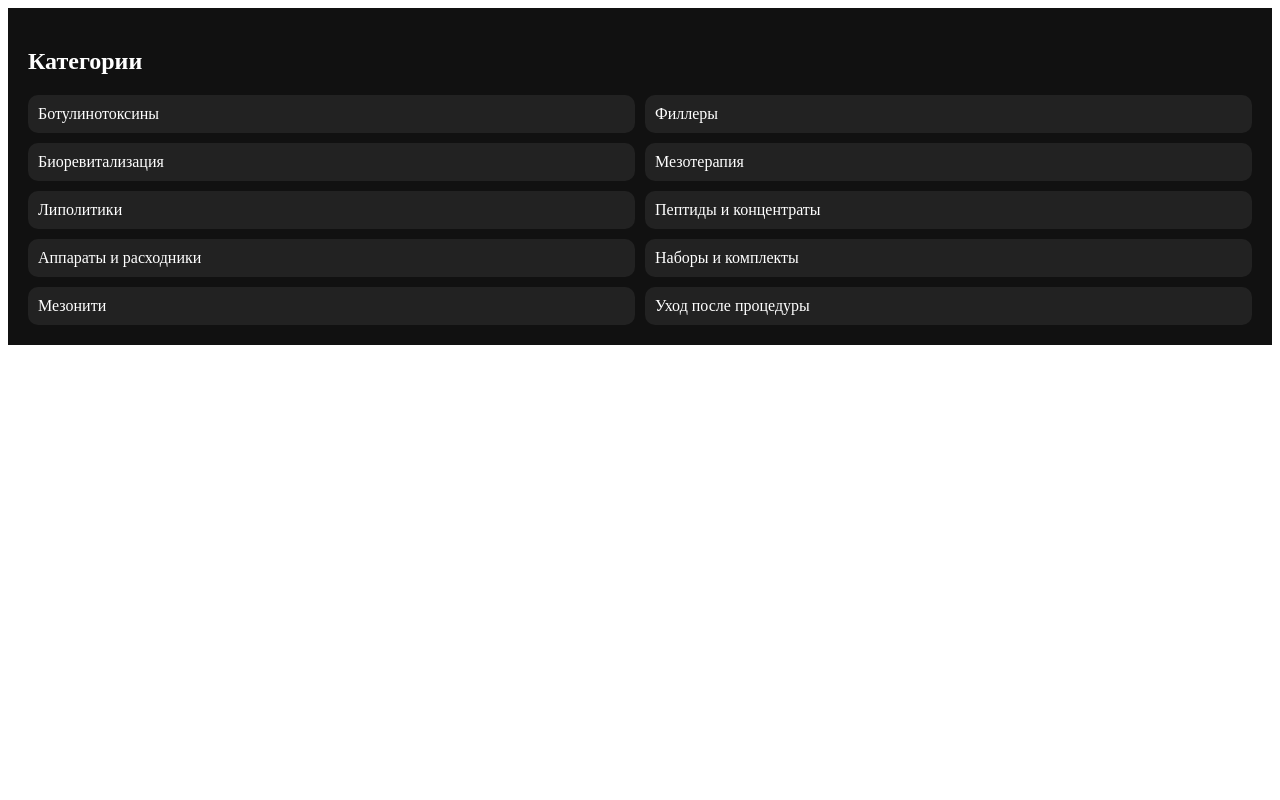
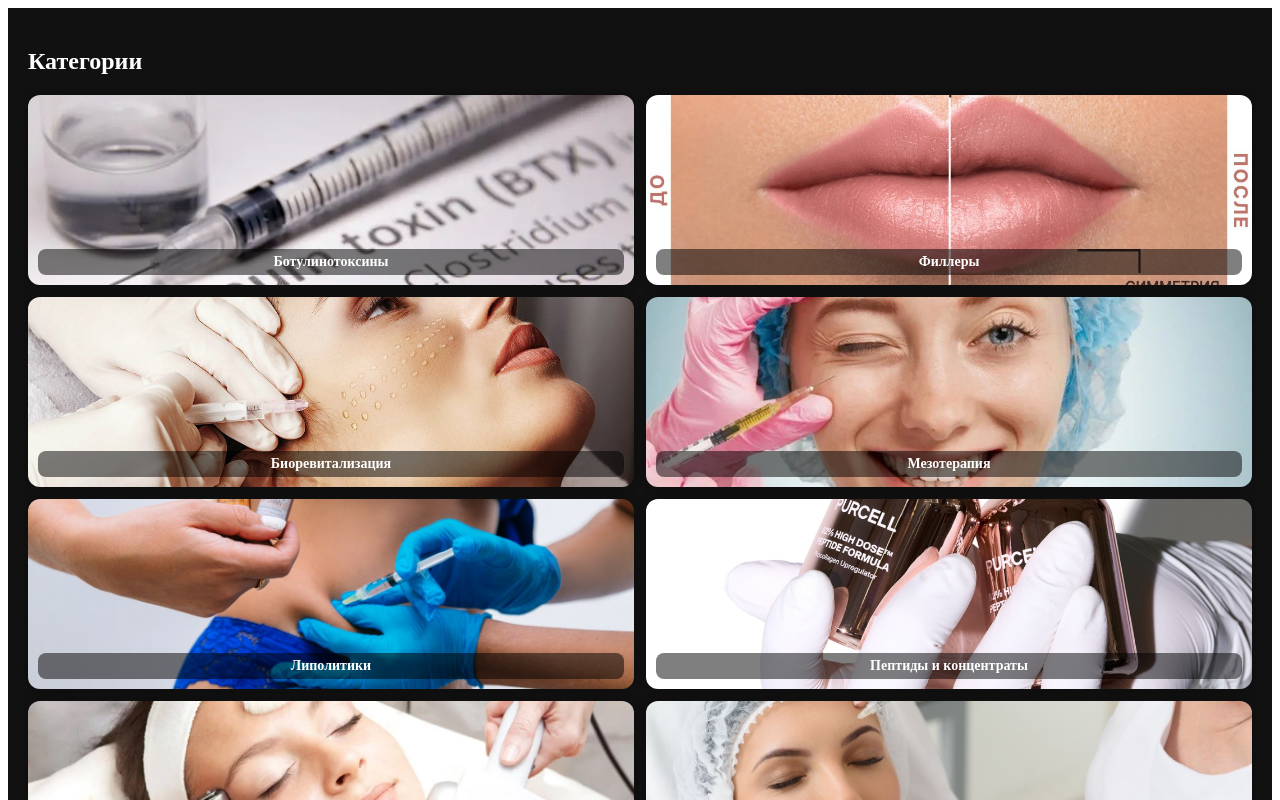
Before and after one commit to AlexSalavat/tg-webapp, a React (Vite) app: page / in a window 1280 px wide. Shown: the top 800 px of the page. Built offline with nearby package versions, Linux system fonts and the light colour scheme.

Commit message:
🎨 Картинки привязаны по текущим названиям

```diff
--- a/src/components/App.jsx
+++ b/src/components/App.jsx
@@ -1,26 +1,54 @@
 import React from 'react';
 
 const categories = [
-  'Ботулинотоксины',
-  'Филлеры',
-  'Биоревитализация',
-  'Мезотерапия',
-  'Липолитики',
-  'Пептиды и концентраты',
-  'Аппараты и расходники',
-  'Наборы и комплекты',
-  'Мезонити',
-  'Уход после процедуры'
+  { name: 'Ботулинотоксины', image: '/images/botox.jpg' },
+  { name: 'Филлеры', image: '/images/fillers.jpg' },
+  { name: 'Биоревитализация', image: '/images/biorevital.jpg' },
+  { name: 'Мезотерапия', image: '/images/meso.jpg' },
+  { name: 'Липолитики', image: '/images/lipolytics.jpg' },
+  { name: 'Пептиды и концентраты', image: '/images/peptides.jpg' },
+  { name: 'Аппараты и расходники', image: '/images/tools.jpg' },
+  { name: 'Наборы и комплекты', image: '/images/sets.jpg' },
+  { name: 'Мезонити', image: '/images/threads.jpg' },
+  { name: 'Уход после процедуры', image: '/images/care.jpg' },
 ];
 
 const App = () => {
   return (
     <div style={{ padding: '20px', background: '#111', color: 'white' }}>
-      <h2>Категории</h2>
-      <div style={{ display: 'grid', gridTemplateColumns: '1fr 1fr', gap: '10px' }}>
+      <h2 style={{ marginBottom: '20px' }}>Категории</h2>
+      <div style={{ display: 'grid', gridTemplateColumns: '1fr 1fr', gap: '12px' }}>
         {categories.map((cat, index) => (
-          <div key={index} style={{ background: '#222', padding: '10px', borderRadius: '10px' }}>
-            {cat}
+          <div
+            key={index}
+            style={{
+              backgroundImage: `url(${cat.image})`,
+              backgroundSize: 'cover',
+              backgroundPosition: 'center',
+              borderRadius: '12px',
+              padding: '60px 10px 10px 10px',
+              color: 'white',
+              fontWeight: 'bold',
+              position: 'relative',
+              height: '120px',
+              boxShadow: '0 0 10px rgba(0,0,0,0.3)'
+            }}
+          >
+            <div
+              style={{
+                position: 'absolute',
+                bottom: '10px',
+                left: '10px',
+                right: '10px',
+                backgroundColor: 'rgba(0, 0, 0, 0.5)',
+                padding: '5px 8px',
+                borderRadius: '8px',
+                textAlign: 'center',
+                fontSize: '14px'
+              }}
+            >
+              {cat.name}
+            </div>
           </div>
         ))}
       </div>
```
